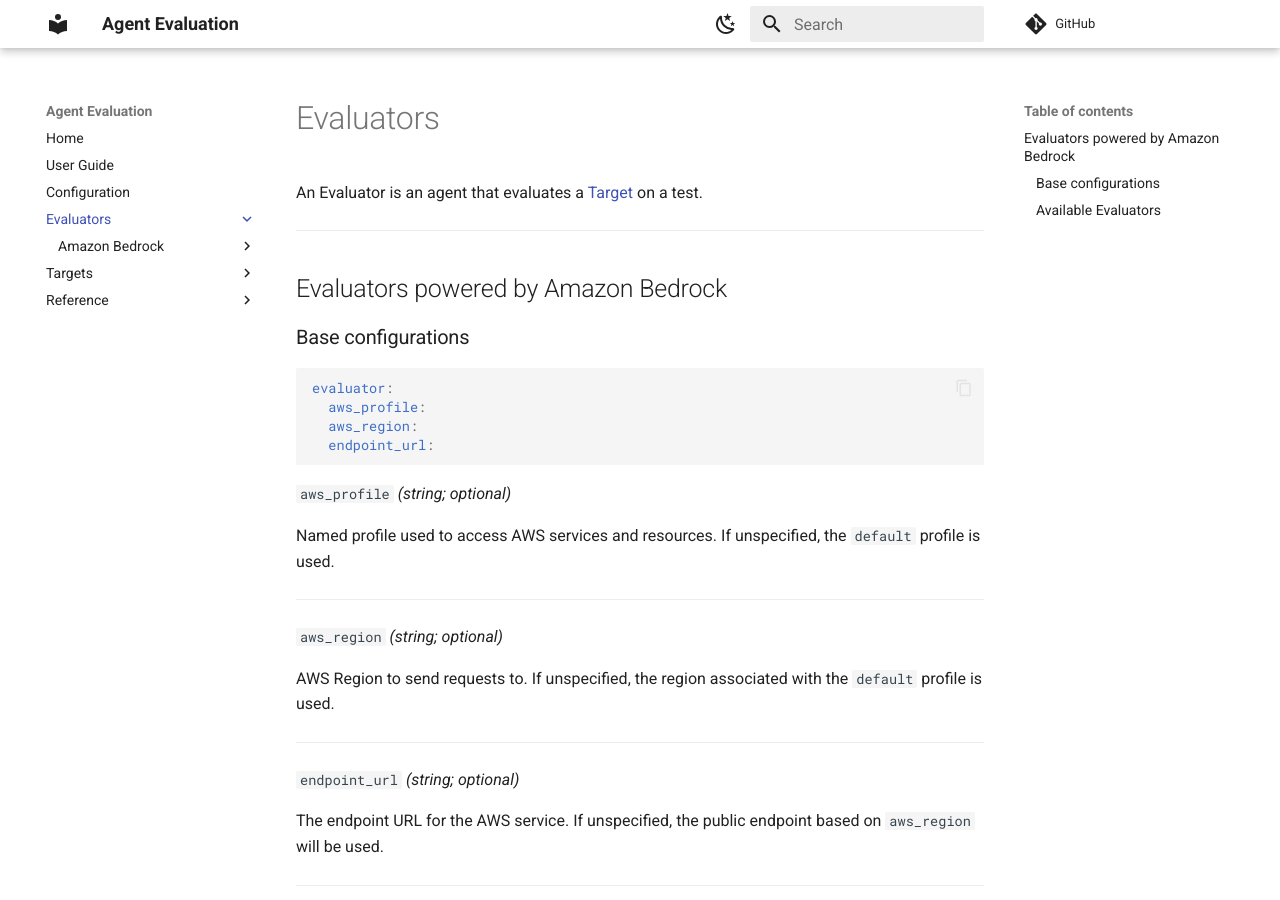
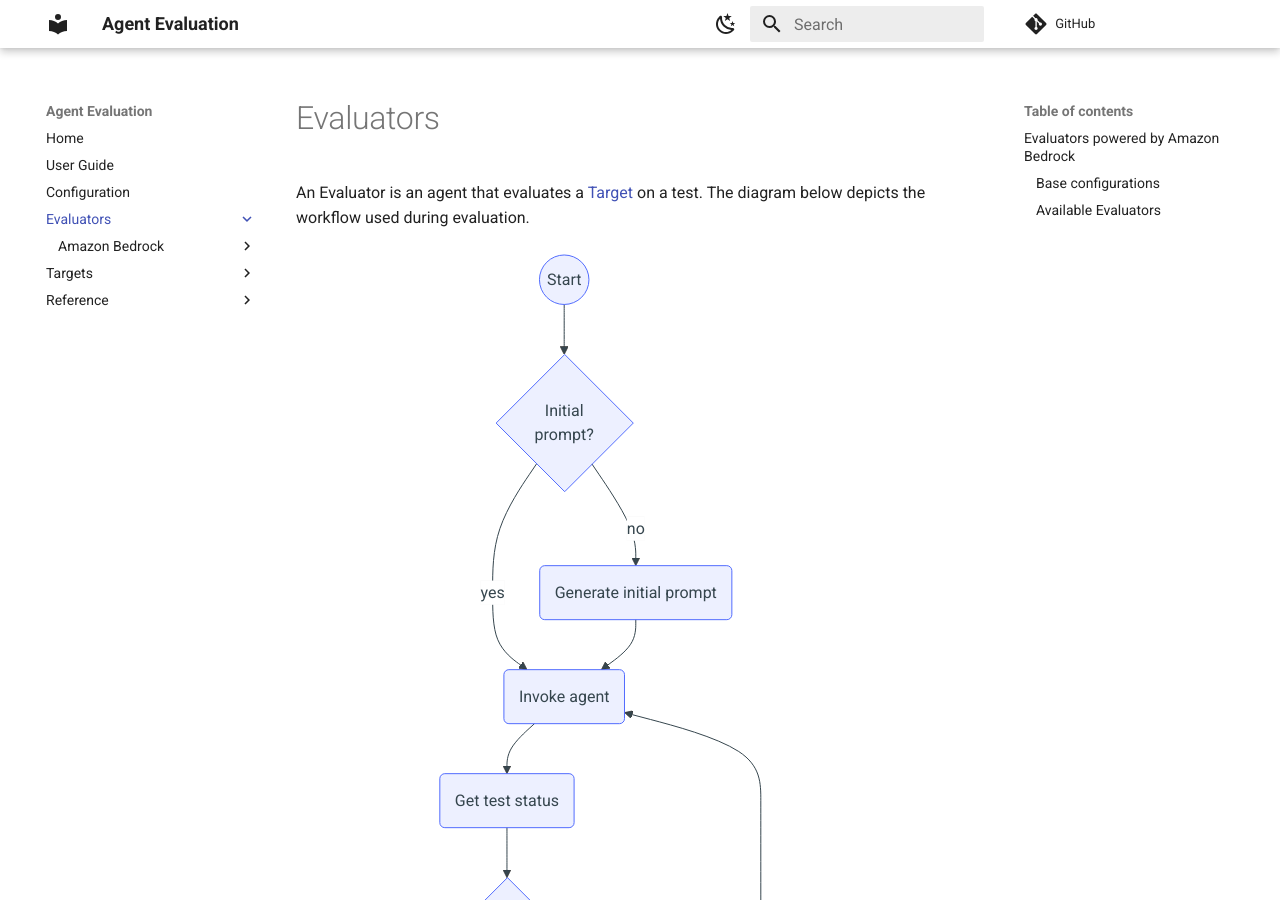
Before and after one commit to awslabs/agent-evaluation, an MkDocs documentation site: the page built from docs/evaluators/index.md, in a window 1280 px wide and 900 px high. Built offline with MkDocs 1.6.1 and Material for MkDocs 9.7.7, drawn with Linux system fonts in a browser that asks for light colours; comment, search, counter and statistics services are not loaded; some of the changed lines change nothing that is shown.

Commit message:
docs: add evaluation flowchart

````diff
--- a/docs/evaluators/index.md
+++ b/docs/evaluators/index.md
@@ -1,6 +1,28 @@
 # Evaluators
 
-An Evaluator is an agent that evaluates a [Target](../targets/index.md) on a test.
+An Evaluator is an agent that evaluates a [Target](../targets/index.md) on a test. The diagram below depicts the workflow used during evaluation.
+
+``` mermaid
+graph TD
+  A((Start)) --> B{Initial<br>prompt?}
+  B -->|yes| C(Invoke agent)
+  B -->|no| D(Generate initial prompt)
+  D --> C
+  C --> E(Get test status)
+  E --> F{All steps<br>attempted?}
+  F --> |yes| G(Evaluate conversation)
+  F --> |no| H{Max turns<br>reached?}
+  H --> |yes| I(Fail)
+  style I stroke:#f00
+  H --> |no| J(Generate user response)
+  J --> C
+  G --> K{All expected<br>results<br>observed?}
+  K --> |yes| L(Pass)
+  style L stroke:#0f0
+  K --> |no| I(Fail)
+  I --> M((End))
+  L --> M
+```
 
 ---
 
--- a/mkdocs.yml
+++ b/mkdocs.yml
@@ -50,7 +50,11 @@
 markdown_extensions:
   - admonition
   - pymdownx.details
-  - pymdownx.superfences
+  - pymdownx.superfences:
+      custom_fences:
+        - name: mermaid
+          class: mermaid
+          format: !!python/name:pymdownx.superfences.fence_code_format
   - pymdownx.snippets
   - attr_list
   - md_in_html
````
